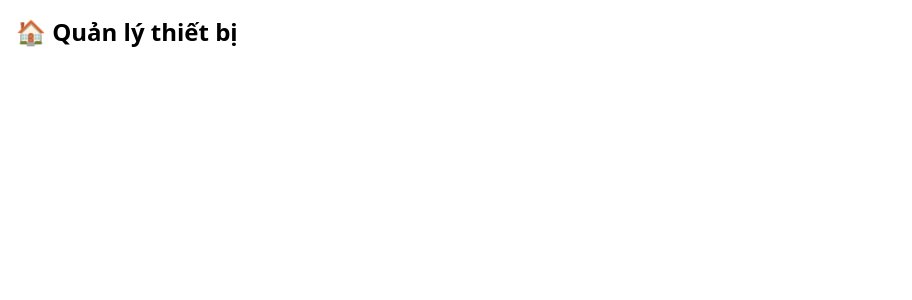
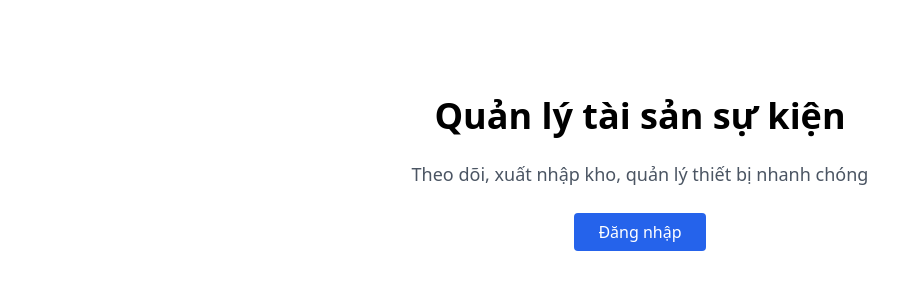
Before and after one commit to LeHungBOS/quanlytaisansukien, a FastAPI app: page / in a window 1280 px wide. Shown: the top 300 px of the page, without its empty margins (0-912 px from the left). Run offline with FastAPI, Linux system fonts and the light colour scheme.

Commit message:
Update index.html

```diff
--- a/templates/index.html
+++ b/templates/index.html
@@ -1 +1,33 @@
-{% extends 'base.html' %}{% block title %}Trang chủ{% endblock %}{% block content %}<h1 class='text-2xl font-bold'>🏠 Quản lý thiết bị</h1>{% endblock %}
+{% extends "base.html" %}
+{% block content %}
+<div class="text-center mt-20">
+  <h1 class="text-4xl font-bold mb-6">Quản lý tài sản sự kiện</h1>
+  <p class="mb-8 text-lg text-gray-600">Theo dõi, xuất nhập kho, quản lý thiết bị nhanh chóng</p>
+
+  {% if not request.session.get("user") %}
+    <a href="/login" class="bg-blue-600 text-white px-6 py-2 rounded hover:bg-blue-700 transition">
+      Đăng nhập
+    </a>
+  {% else %}
+    <p class="text-green-600 text-lg font-semibold mb-4">Xin chào {{ request.session.get("user") }}!</p>
+
+    <div class="space-x-4">
+      <a href="/logout" class="bg-red-600 text-white px-4 py-2 rounded hover:bg-red-700 transition">
+        Đăng xuất
+      </a>
+
+      {% if request.session.get("role") == "admin" %}
+        <a href="/users" class="bg-gray-800 text-white px-4 py-2 rounded hover:bg-gray-900 transition">
+          Quản lý người dùng
+        </a>
+        <a href="/assets" class="bg-gray-700 text-white px-4 py-2 rounded hover:bg-gray-800 transition">
+          Quản lý thiết bị
+        </a>
+        <a href="/orders" class="bg-indigo-700 text-white px-4 py-2 rounded hover:bg-indigo-800 transition">
+          Quản lý đơn hàng
+        </a>
+      {% endif %}
+    </div>
+  {% endif %}
+</div>
+{% endblock %}
```
